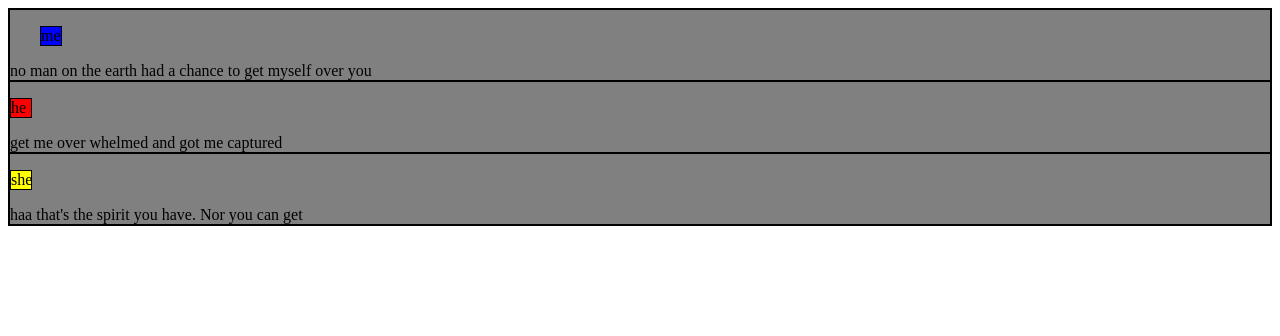
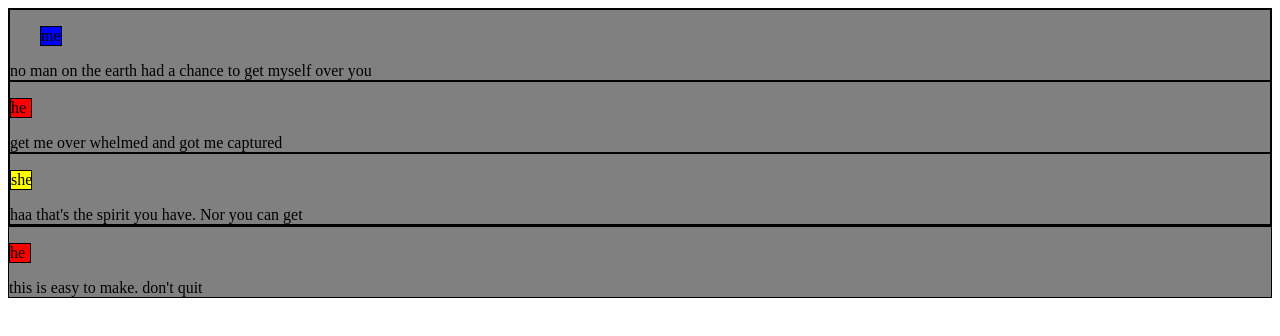
Before and after one commit to vamdevvamsiR/Module2-Solution, a plain HTML site: page index.html in a window 1280 px wide. Drawn offline with Linux system fonts and the light colour scheme; files whose address does not match are found by name.

Commit message:
Update index.html

```diff
--- a/index.html
+++ b/index.html
@@ -16,6 +16,9 @@
 		<p id="p3">she</p>
 	haa that's the spirit you have. Nor you can get</div>
 </div>
-
+	<div id="c4">
+		<p id="p4">he</p>
+	this is easy to make. don't quit</div>
+</div>
 </body>
 </html>
```
